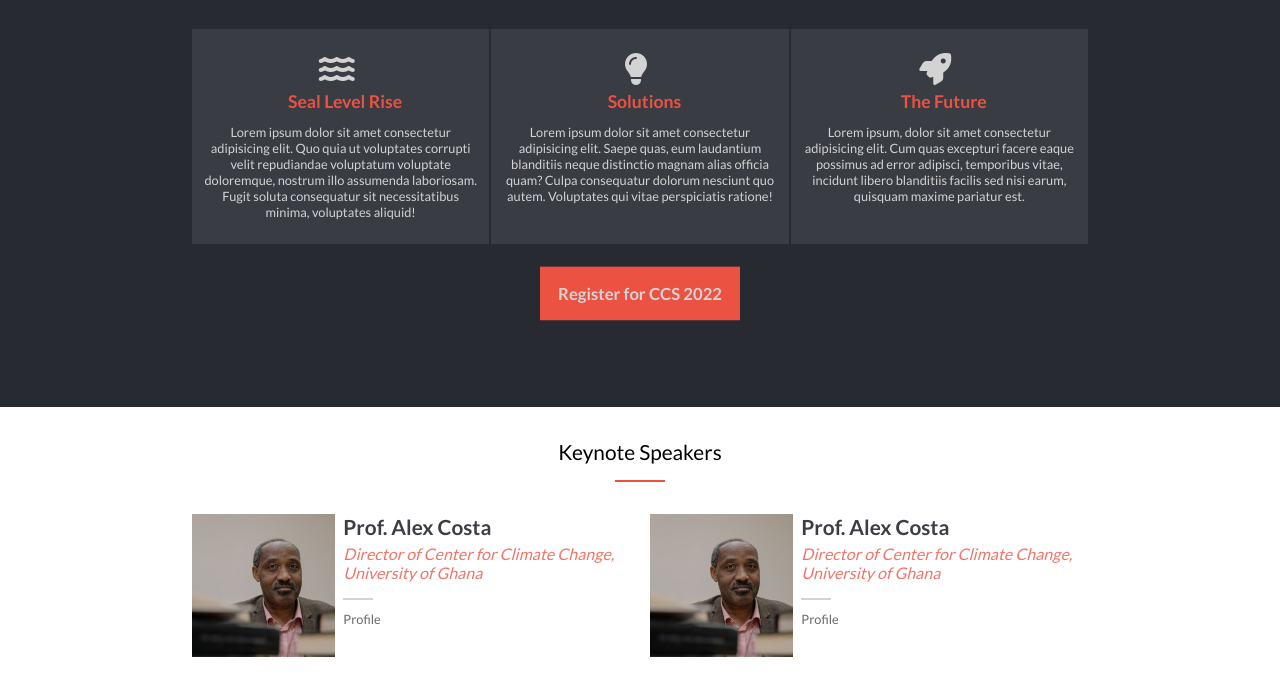
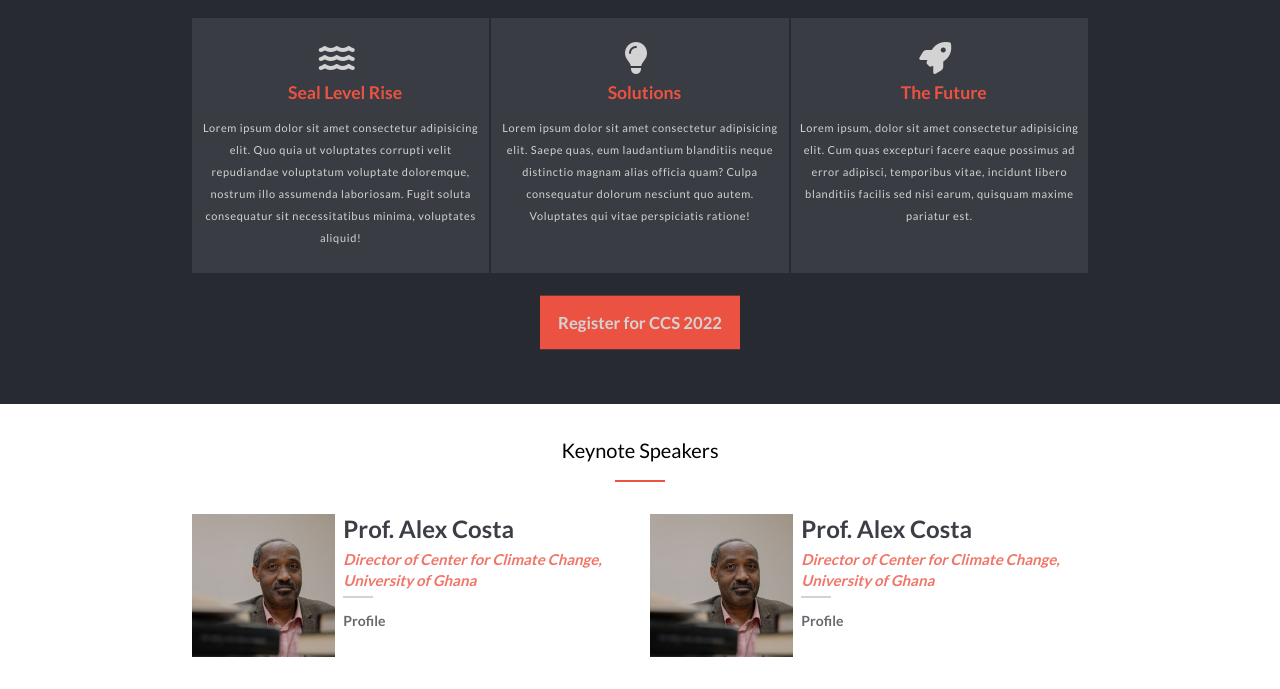
Before and after one commit to michaelamponsah/koryabi-events, a website with bundled scripts: page index.html in a window 1280 px wide. Shown: the part 1277-1966 px from the top of the page. Built offline with nearby package versions, Linux system fonts and the light colour scheme.

Commit message:
Modify css to fit design doc.

```diff
--- a/css/styles.css
+++ b/css/styles.css
@@ -90,8 +90,9 @@ body {
 
 .section-title {
   text-align: center;
-  font-size: 1.3rem;
-  font-weight: 500;
+  font-size: 20px;
+  font-weight: 400;
+  line-height: 28px;
 }
 
 .section-title-wrapper {
@@ -200,7 +201,7 @@ body {
 /* Hero section */
 .hero-section-wrapper {
   padding: 5em 0;
-  height: 100vh;
+  height: 60vh;
   display: flex;
   flex-direction: column;
   justify-content: center;
@@ -230,22 +231,29 @@ body {
   margin: 1em 0;
   color: var(--clr-dark);
   line-height: 1.3;
-  font-size: 1.18rem;
-  font-weight: 600;
+  font-size: 12px;
+  line-height: 17px;
+  font-weight: 400;
   text-align: left;
+  color: #515151;
 }
 
-.hero-section--event-details>h3:first-child {
+.hero-section--event-details {
+  margin: 5em 0;
+}
+
+.hero-section--event-details > h3:first-child {
   font-weight: 900;
   font-size: 1.3rem;
   color: var(--clr-dark);
 }
 
 .hero-section--event-details p:nth-child(2) {
-  color: var(--clr-dark);
+  color: #868686;;
   margin-top: 0.6em;
-  font-size: 1rem;
-  font-weight: 500;
+  font-size: 13px;
+  font-weight: 700;
+  letter-spacing: -0.02em;
 }
 
 /* Programme outline section */
@@ -253,7 +261,7 @@ body {
 .programme-outline--wrapper {
   background-color: var(--clr-dark);
   color: var(--crl-light);
-  padding: 5em 0;
+  padding: 3em 0;
 }
 
 .program-outline {
@@ -275,12 +283,16 @@ body {
 .programme-outline--title {
   color: var(--clr-primary);
   font-weight: 700;
-  font-size: 0.9rem;
+  font-size: 14px;
+  line-height: 25px;
   margin-left: 0.5em;
 }
 
 .programme-outline--description {
-  font-size: 0.8rem;
+  font-size: 11px;
+  font-weight: 700;
+  line-height: 22px;
+  letter-spacing: 0.06em;
 }
 
 /* Speakers section */
@@ -295,32 +307,35 @@ body {
 }
 
 .speaker-details--speaker-name {
-  font-size: 1.3rem;
+  font-size: 15px;
   color: var(--clr-dark);
   margin-bottom: 0.25em;
   font-weight: 700;
+  line-height: 18px;
   opacity: 0.9;
 }
 
 .speaker-details--speaker-org {
   color: rgba(236, 82, 66, 0.8);
-  font-weight: 500;
+  font-size: 10px;
+  font-weight: 700;
   margin: 0.25em 0;
   font-style: italic;
+  line-height: 14.94px;
 }
 
 .speaker-details--profile {
-  font-size: 0.8rem;
-  line-height: 1.5;
+  font-size: 9px;
+  line-height: 14px;
   color: var(--clr-dark);
-  font-weight: 500;
+  font-weight: 700;
   opacity: 0.7;
   margin-top: 0.8em;
 }
 
 .speaker-underline {
   background-color: var(--crl-light);
-  margin-top: 1em;
+  margin-top: 5px;
   width: 30px;
 }
 
@@ -478,13 +493,25 @@ body {
     display: none;
   }
 
+  .hero-section-wrapper {
+    height: 100vh;
+  }
+
   .hero-section--tagline {
     width: 70%;
+    font-size: 21px;
+    font-weight: 400;
+    line-height: 36px;
+    letter-spacing: -0.01em;
   }
 
   .hero-section--headline h1 {
     font-size: 4rem;
     font-weight: 900;
+  }
+
+  .hero-section--event-details p {
+    font-size: 27px;
   }
 
   .programme-outline--list {
@@ -527,6 +554,21 @@ body {
     column-gap: 20px;
   }
 
+  .speaker-details--speaker-name {
+    font-size: 24px;
+    line-height: 29px;
+  }
+
+  .speaker-details--speaker-org {
+    font-size: 15px;
+    line-height: 21px;
+  }
+
+  .speaker-details--profile {
+    font-size: 14px;
+    line-height: 24px;
+  }
+
   /* About us */
   .about-hero-section {
     padding: 3em 0;
```
